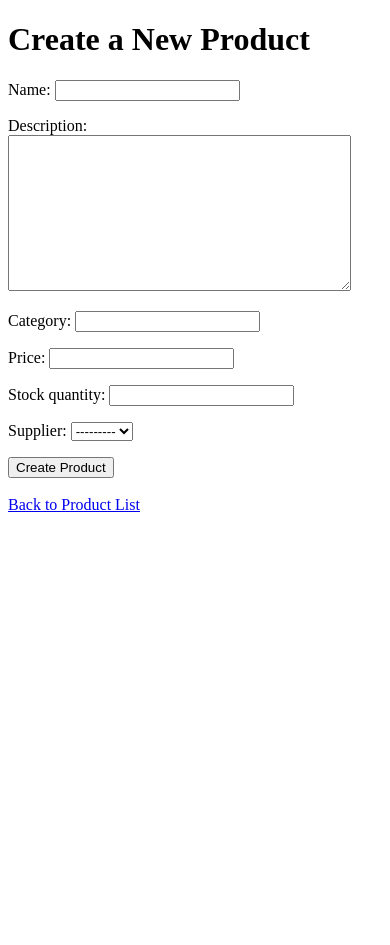
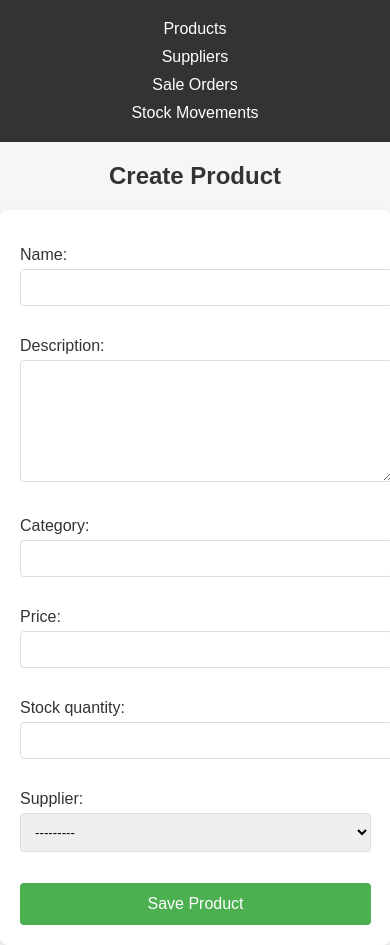
Before and after one commit to Priyankaippala/inventory_management, a Django app: page /products/new/ in a window 390 px wide. Before the commit the page ends 512 px from the top, so only its background shows below. Run offline with Django 3.2, Linux system fonts and the light colour scheme; data that the repository does not hold is empty.

Commit message:
added some nice UI

```diff
--- a/inventory/static/inventory/css/styles.css
+++ b/inventory/static/inventory/css/styles.css
@@ -1,38 +1,144 @@
+/* General Styles */
 body {
-    font-family: Arial, sans-serif;
+    font-family: 'Arial', sans-serif;
+    background-color: #f4f7f6;
     margin: 0;
     padding: 0;
-    background-color: #f4f4f9;
+}
+
+a {
+    text-decoration: none;
+    color: inherit;
 }
 
 header {
-    background: #333;
-    color: #fff;
-    padding: 1rem;
+    background-color: #333;
+    color: white;
+    padding: 10px 0;
     text-align: center;
 }
 
-nav a {
+header nav a {
     color: white;
-    text-decoration: none;
-    margin: 0 1rem;
+    margin: 0 15px;
+    font-size: 16px;
 }
 
+header nav a:hover {
+    text-decoration: underline;
+}
+
+footer {
+    background-color: #333;
+    color: white;
+    text-align: center;
+    padding: 10px 0;
+    position: absolute;
+    bottom: 0;
+    width: 100%;
+}
+
+h1, h2 {
+    color: #333;
+    text-align: center;
+}
+
+/* Main Content */
+.main-container {
+    max-width: 1200px;
+    margin: 20px auto;
+    padding: 0 20px;
+}
+
+/* Table Styles for Listing Pages */
 table {
     width: 100%;
     border-collapse: collapse;
-    margin: 2rem 0;
-}
-
-table, th, td {
-    border: 1px solid #ccc;
+    margin: 20px 0;
 }
 
 th, td {
-    padding: 0.5rem;
+    padding: 10px;
+    border: 1px solid #ddd;
     text-align: left;
 }
 
 th {
-    background-color: #f4f4f4;
+    background-color: #333;
+    color: white;
 }
+
+tr:nth-child(even) {
+    background-color: #f2f2f2;
+}
+
+button {
+    padding: 8px 15px;
+    background-color: #4CAF50;
+    color: white;
+    border: none;
+    cursor: pointer;
+    border-radius: 4px;
+}
+
+button:hover {
+    background-color: #45a049;
+}
+
+/* Form Styles */
+form {
+    background-color: white;
+    padding: 20px;
+    border-radius: 8px;
+    box-shadow: 0px 4px 10px rgba(0, 0, 0, 0.1);
+    width: 60%;
+    margin: 0 auto;
+}
+
+form label {
+    display: block;
+    margin: 10px 0 5px;
+    color: #333;
+}
+
+form input, form select, form textarea {
+    width: 100%;
+    padding: 10px;
+    margin-bottom: 15px;
+    border-radius: 4px;
+    border: 1px solid #ddd;
+}
+
+form textarea {
+    height: 100px;
+}
+
+form button {
+    width: 100%;
+    padding: 12px;
+    background-color: #4CAF50;
+    color: white;
+    border: none;
+    cursor: pointer;
+    font-size: 16px;
+}
+
+form button:hover {
+    background-color: #45a049;
+}
+
+/* Responsive Design */
+@media (max-width: 768px) {
+    header nav a {
+        display: block;
+        margin: 10px 0;
+    }
+
+    form {
+        width: 90%;
+    }
+
+    .main-container {
+        padding: 0 10px;
+    }
+}
--- a/inventory/templates/inventory/base.html
+++ b/inventory/templates/inventory/base.html
@@ -24,10 +24,6 @@
         {% endblock %}
     </main>
 
-    <footer>
-        <p>&copy; 2025 Inventory Management System</p>
-    </footer>
-
     <script src="{% static 'inventory/js/scripts.js' %}"></script>
 </body>
 </html>
--- a/inventory/templates/inventory/product_form.html
+++ b/inventory/templates/inventory/product_form.html
@@ -1,32 +1,10 @@
-<!DOCTYPE html>
-<html lang="en">
-<head>
-    <meta charset="UTF-8">
-    <meta name="viewport" content="width=device-width, initial-scale=1.0">
-    <title>Create Product</title>
-</head>
-<body>
-    <h1>Create a New Product</h1>
+{% extends 'inventory/base.html' %}
 
-    <!-- Display form errors -->
-    {% if form.errors %}
-        <ul>
-            {% for field in form %}
-                {% for error in field.errors %}
-                    <li>{{ error }}</li>
-                {% endfor %}
-            {% endfor %}
-        </ul>
-    {% endif %}
-
-    <!-- Product form -->
-    <form method="POST">
-        {% csrf_token %}
-        {{ form.as_p }}
-        <button type="submit">Create Product</button>
-    </form>
-
-    <br>
-    <a href="{% url 'product_list' %}">Back to Product List</a>
-</body>
-</html>
+{% block content %}
+<h2>Create Product</h2>
+<form method="POST">
+    {% csrf_token %}
+    {{ form.as_p }}
+    <button type="submit">Save Product</button>
+</form>
+{% endblock %}
```
